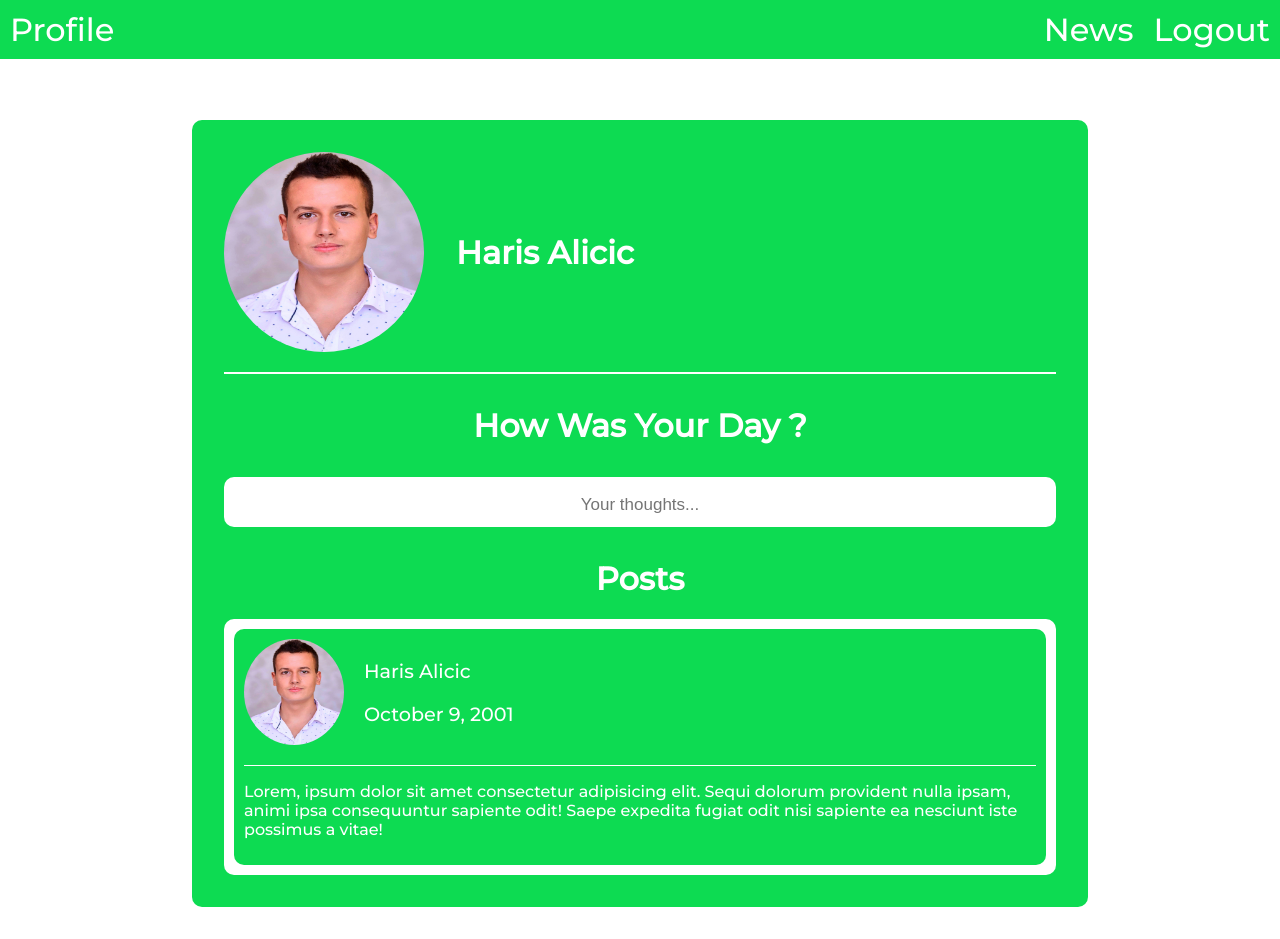
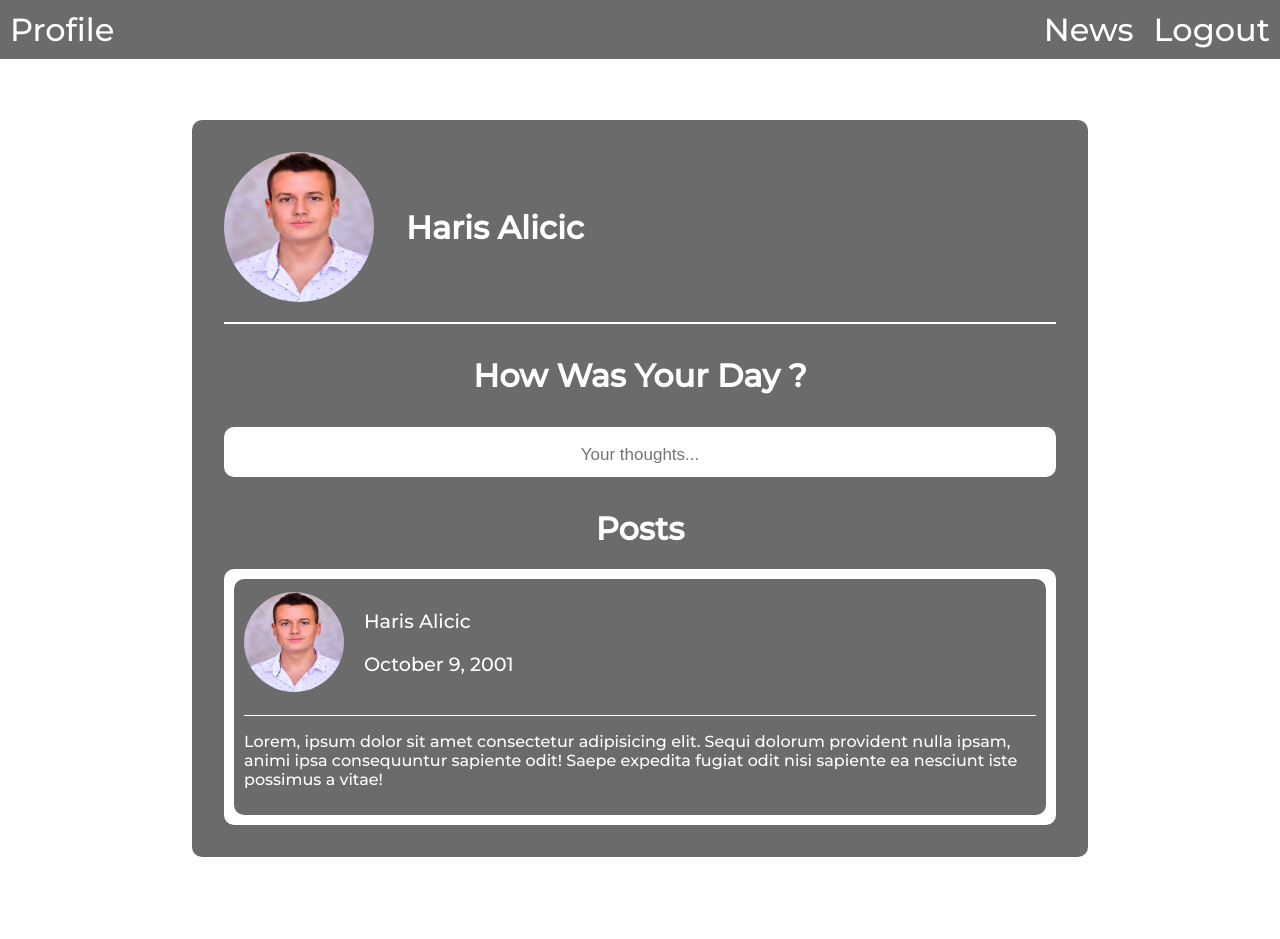
Before and after one commit to alicicharis/social-media-next-app, a Next.js app: page /profile in a window 1280 px wide. After the commit the page ends 889 px from the top, so only its background shows below. Built offline with nearby package versions, Linux system fonts and the light colour scheme.

Commit message:
Changed lightgreen color to gray, added api route for storing posts in mongodbcluster

```diff
--- a/components/Navigation/Navigation.module.css
+++ b/components/Navigation/Navigation.module.css
@@ -4,7 +4,7 @@
   left: 0;
   width: 100%;
   display: flex;
-  background-color: rgb(13, 219, 82);
+  background-color: var(--primary-color);
   justify-content: space-between;
   color: white;
   align-items: center;
--- a/components/Navigation/Navigation.tsx
+++ b/components/Navigation/Navigation.tsx
@@ -1,7 +1,13 @@
 import classes from "./Navigation.module.css";
 import Link from "next/link";
+import { signOut } from "next-auth/react";
+import React from "react";
 
 const Navigation: React.FC = () => {
+  const logoutHandler = () => {
+    signOut();
+  };
+
   return (
     <div className={classes.nav}>
       <Link href="/">
@@ -12,7 +18,9 @@ const Navigation: React.FC = () => {
           <a className={classes.link}>News</a>
         </Link>
         <Link href="/">
-          <a className={classes.link}>Logout</a>
+          <a className={classes.link} onClick={logoutHandler}>
+            Logout
+          </a>
         </Link>
       </div>
     </div>
--- a/components/UI/Button.module.css
+++ b/components/UI/Button.module.css
@@ -1,5 +1,5 @@
 .btn {
-  background-color: rgb(13, 219, 82);
+  background-color: var(--primary-color);
   color: white;
   cursor: pointer;
   font-size: 1.3rem;
@@ -12,5 +12,5 @@
 }
 .btn:hover {
   background-color: white;
-  color: rgb(13, 219, 82);
+  color: black;
 }
--- a/components/forms/SignUp.module.css
+++ b/components/forms/SignUp.module.css
@@ -8,7 +8,7 @@
 .form {
   display: flex;
   flex-direction: column;
-  background-color: rgb(13, 219, 82);
+  background-color: var(--primary-color);
   padding: 2rem;
   border-radius: 20px;
   box-shadow: 0 2px 8px rgba(0, 0, 0, 0.25);
--- a/components/profile/Info.tsx
+++ b/components/profile/Info.tsx
@@ -8,10 +8,11 @@ const Info: React.FC = () => {
     <Fragment>
       <div className={classes.info}>
         <Image
+          layout="fixed"
           className={classes["profile-image"]}
           src={photo}
-          width={200}
-          height={200}
+          width={150}
+          height={150}
           alt="profile picture"
         />
 
--- a/components/profile/Profile.module.css
+++ b/components/profile/Profile.module.css
@@ -1,5 +1,5 @@
 .profile {
-  background-color: rgb(13, 219, 82);
+  background-color: var(--primary-color);
   width: 70vw;
   margin: auto;
   height: auto;
--- a/components/profile/ProfileForm.tsx
+++ b/components/profile/ProfileForm.tsx
@@ -1,13 +1,30 @@
 import { Fragment, useRef } from "react";
+import { getSession } from "next-auth/react";
 
 import classes from "./ProfileForm.module.css";
 
 const ProfileForm: React.FC = () => {
   const textInputRef = useRef<HTMLInputElement>(null);
 
-  const formSubmitHandler = (event: React.FormEvent) => {
+  const formSubmitHandler = async (event: React.FormEvent) => {
     event.preventDefault();
-    const enteredText = textInputRef.current!.value;
+    const postText = textInputRef.current!.value;
+
+    const session = await getSession();
+
+    console.log(session);
+
+    const email = session?.user!.email;
+
+    const response = await fetch("api/profile-posts/profile-posts", {
+      method: "POST",
+      body: JSON.stringify({ email, postText }),
+      headers: {
+        "Content-Type": "application/json",
+      },
+    });
+
+    const data = await response.json();
   };
 
   return (
--- a/components/profile/ProfilePosts.module.css
+++ b/components/profile/ProfilePosts.module.css
@@ -12,13 +12,14 @@
 .profile-post {
   display: flex;
   flex-direction: column;
-  background-color: rgb(13, 219, 82);
+  background-color: var(--primary-color);
   padding: 10px;
   color: white;
   border-radius: 10px;
 }
 .post-info {
   display: flex;
+  align-items: center;
 }
 .post-description {
   margin-left: 20px;
--- a/components/profile/ProfilePosts.tsx
+++ b/components/profile/ProfilePosts.tsx
@@ -11,6 +11,7 @@ const ProfilePosts: React.FC = () => {
         <div className={classes["profile-post"]}>
           <div className={classes["post-info"]}>
             <Image
+              layout="fixed"
               className={classes["post-image"]}
               src={photo}
               alt="profile-photo"
--- a/pages/api/auth/signup.ts
+++ b/pages/api/auth/signup.ts
@@ -1,6 +1,5 @@
 import type { NextApiRequest, NextApiResponse } from "next";
 import { MongoClient } from "mongodb";
-import { hashPassword } from "../../../lib/auth";
 
 async function handler(req: NextApiRequest, res: NextApiResponse) {
   console.log(req.method);
@@ -62,11 +61,9 @@ async function handler(req: NextApiRequest, res: NextApiResponse) {
     return;
   }
 
-  const hashedPassword = hashPassword(password);
-
   const result = await db
     .collection("users")
-    .insertOne({ userName: userName, email: email, password: hashedPassword });
+    .insertOne({ userName: userName, email: email, password: password });
 
   res.status(200).json({ message: "User registered successfully!" });
   client.close();
--- /dev/null
+++ b/pages/api/profile-posts/profile-posts.ts
@@ -0,0 +1,40 @@
+import type { NextApiRequest, NextApiResponse } from "next";
+import { MongoClient } from "mongodb";
+
+async function handler(req: NextApiRequest, res: NextApiResponse) {
+  if (req.method === "POST") {
+    const postText = req.body.postText;
+    const userEmail = req.body.email;
+
+    if (!postText) {
+      res.status(401).json({ message: "Invalid Input!" });
+      return;
+    }
+
+    if (postText.length < 1) {
+      res.status(401).json({ message: "Post must have at least 1 character!" });
+      return;
+    }
+
+    if (!userEmail) {
+      res.status(401).json({ message: "No user email!" });
+      return;
+    }
+
+    const client = await MongoClient.connect(
+      "mongodb+srv://HarisAlicic:DgtFw70X7vbHCAYD@cluster0.besz6lo.mongodb.net/posts?retryWrites=true&w=majority"
+    );
+
+    const db = client.db();
+
+    const result = await db
+      .collection("posts")
+      .insertOne({ userEmail: userEmail, postText: postText });
+
+    res.status(200).json({ message: "Post posted" });
+
+    client.close();
+  }
+}
+
+export default handler;
--- a/styles/globals.css
+++ b/styles/globals.css
@@ -1,5 +1,8 @@
 @import url("https://fonts.googleapis.com/css2?family=Lato:wght@300;400;700&family=Montserrat:ital,wght@0,300;0,500;1,700&family=Poiret+One&display=swap");
 
+:root {
+  --primary-color: rgb(107, 107, 107);
+}
 html,
 body {
   padding: 0;
```
